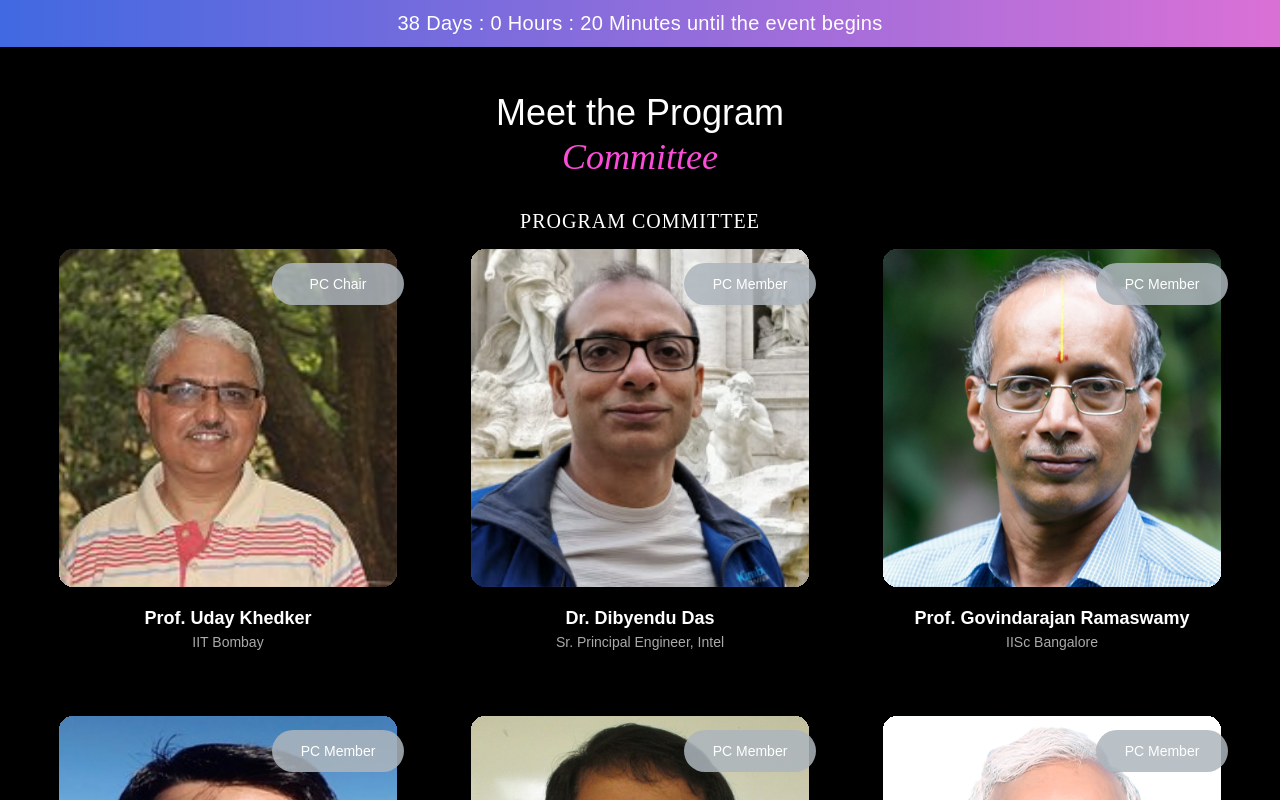
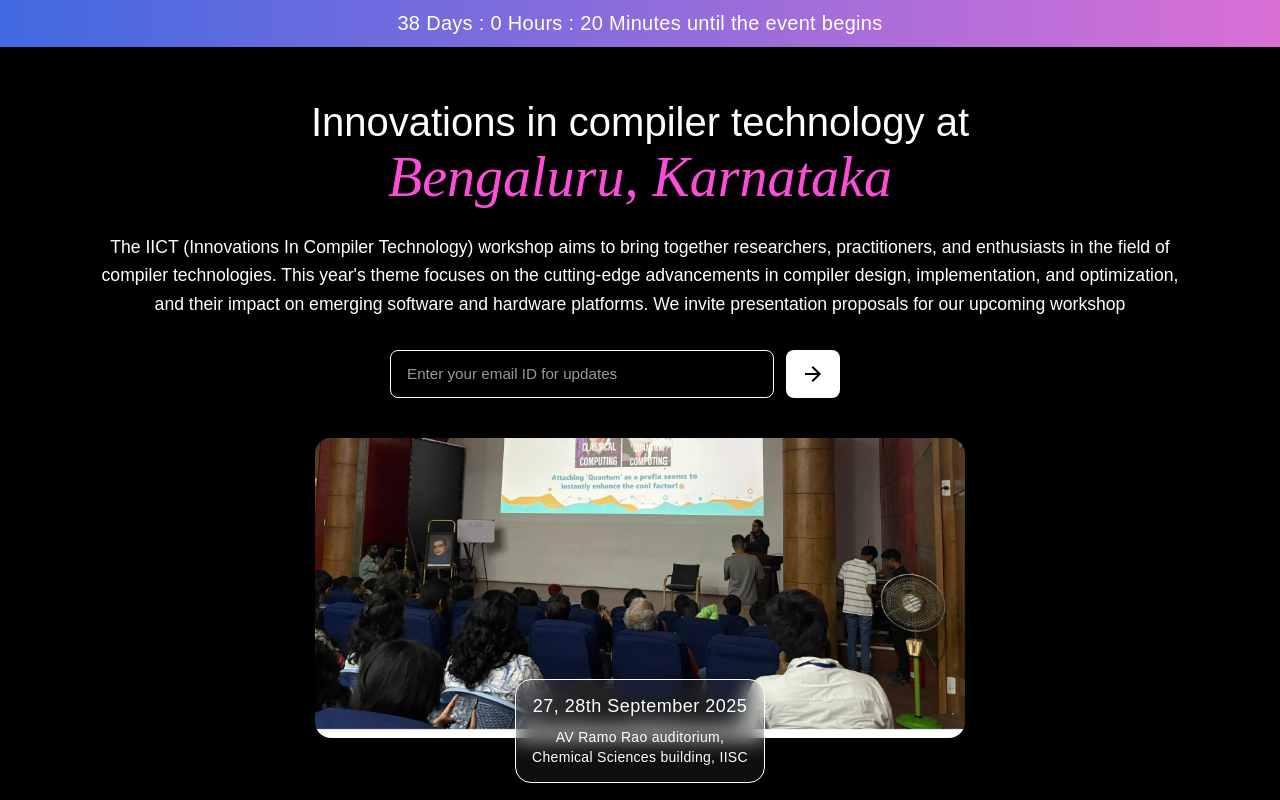
Before and after one commit to compilertech/compilertech-fe, a React (Vite) app: page / in a window 1280 px wide. Shown: the top 800 px of the page. Built offline with nearby package versions, Linux system fonts and the light colour scheme; a web font is replaced by a local one.

Commit message:
fix responsiveness

```diff
--- a/src/components/2025Page/ProgramCommittee.tsx
+++ b/src/components/2025Page/ProgramCommittee.tsx
@@ -12,8 +12,12 @@ const ProgramSection = styled.div`
   width: 100%;
   box-sizing: border-box;
 
-  @media (max-width: ${TABLET_BREAKPOINT}) {
-    padding: 3rem 2rem;
+  @media (max-width: 950px) {
+    padding: 3rem 2.5rem;
+  }
+
+  @media (max-width: 660px) {
+    padding: 2.5rem 1.5rem;
   }
 
   @media (max-width: ${MOBILE_BREAKPOINT}) {
@@ -28,7 +32,7 @@ const SectionTitle = styled.div`
   @media (max-width: ${TABLET_BREAKPOINT}) {
     text-align: center;
     margin-left: 0;
-    margin-bottom: 30px;
+    margin-bottom: 25px;
   }
 `;
 
@@ -63,19 +67,26 @@ const Grid = styled.div`
   gap: 30px;
   margin-bottom: 50px;
 
-  @media (max-width: ${TABLET_BREAKPOINT}) {
+  @media (max-width: 1024px) {
+    gap: 20px;
+    margin-bottom: 40px;
+  }
+
+  @media (max-width: 950px) {
+    grid-template-columns: repeat(2, 1fr);
+    gap: 20px;
+    margin-bottom: 35px;
+  }
+
+  @media (max-width: 660px) {
+    grid-template-columns: 1fr;
+    max-width: 400px;
+    margin: 0 auto 30px;
     gap: 20px;
   }
 
-  @media (max-width: ${MOBILE_BREAKPOINT}) {
-    grid-template-columns: repeat(2, 1fr);
-    gap: 15px;
-  }
-
   @media (max-width: 500px) {
-    grid-template-columns: 1fr;
     max-width: 350px;
-    margin: 0 auto 40px;
   }
 `;
 
@@ -91,10 +102,15 @@ const CommitteeLabel = styled.div`
   letter-spacing: 1px;
   text-transform: uppercase;
 
-  @media (max-width: ${TABLET_BREAKPOINT}) {
+  @media (max-width: 1340px) {
     text-align: center;
-    margin: 10px 0;
+    margin: 15px 0;
     width: 100%;
+  }
+
+  @media (max-width: 660px) {
+    margin: 15px 0;
+    font-size: 18px;
   }
 `;
 
@@ -105,10 +121,15 @@ const MemberCard = styled.div`
   display: flex;
   flex-direction: column;
   background-color: black;
-  margin-bottom: 25px;
+  margin-bottom: 0px;
 
   @media (max-width: ${TABLET_BREAKPOINT}) {
     align-items: center;
+    margin-bottom: 5px;
+  }
+
+  @media (max-width: 660px) {
+    margin-bottom: 0;
   }
 `;
 
@@ -119,14 +140,14 @@ const MemberImageContainer = styled.div`
   position: relative;
   border-radius: 10px;
 
-  @media (max-width: ${TABLET_BREAKPOINT}) {
+  @media (max-width: 950px) {
     margin-bottom: 0;
     border-radius: 10px;
+    height: 340px;
   }
 
-  @media (max-width: 500px) {
+  @media (max-width: 660px) {
     height: 350px;
-    border-radius: 10px;
   }
 
   @media (max-width: 370px) {
@@ -157,21 +178,114 @@ const Role = styled.div`
   color: white;
   z-index: 10;
 
-  @media (max-width: ${TABLET_BREAKPOINT}) {
+  @media (max-width: 950px) {
     top: 20px;
     right: 20px;
   }
 
-  @media (max-width: ${MOBILE_BREAKPOINT}) {
+  @media (max-width: 660px) {
     width: 120px;
     height: 38px;
     font-size: 14px;
+    top: 20px;
+    right: 30px;
   }
-
+  @media (min-width: 661px) and (max-width: 680px) {
+    width: 120px;
+    height: 38px;
+    font-size: 14px;
+    top: 5vw;
+    right: 3vw;
+  }
+  @media (min-width: 680px) and (max-width: 708px) {
+    width: 120px;
+    height: 38px;
+    font-size: 14px;
+    top: 5vw;
+    right: 4vw;
+  }
+  @media (min-width: 709px) and (max-width: 750px) {
+    width: 120px;
+    height: 38px;
+    font-size: 14px;
+    top: 5vw;
+    right: 5vw;
+  }
+  @media (min-width: 751px) and (max-width: 830px) {
+    width: 120px;
+    height: 38px;
+    font-size: 14px;
+    top: 4vw;
+    right: 5vw;
+  }
+  @media (min-width: 831px) and (max-width: 860px) {
+    width: 120px;
+    height: 38px;
+    font-size: 14px;
+    top: 3vw;
+    right: 5vw;
+  }
+  @media (min-width: 861px) and (max-width: 950px) {
+    width: 120px;
+    height: 38px;
+    font-size: 14px;
+    top: 2vw;
+    right: 5vw;
+  }
+  @media (min-width: 951px) and (max-width: 1140px) {
+    width: 120px;
+    height: 38px;
+    font-size: 14px;
+    top: 3vw;
+    right: 1vw;
+  }
+  @media (min-width: 1141px) and (max-width: 1200px) {
+    width: 120px;
+    height: 38px;
+    font-size: 14px;
+    top: 3vw;
+    right: 20px;
+  }
+  @media (min-width: 1201px) and (max-width: 1230px) {
+    width: 120px;
+    height: 38px;
+    font-size: 14px;
+    top: 3vw;
+    right: 25px;
+  }
+  @media (min-width: 1231px) and (max-width: 1250px) {
+    width: 120px;
+    height: 38px;
+    font-size: 14px;
+    top: 3vw;
+    right: 30px;
+  }
+  @media (min-width: 1251px) and (max-width: 1300px) {
+    width: 120px;
+    height: 38px;
+    font-size: 14px;
+    top: 3vw;
+    right: 3vw;
+  }
+  @media (min-width: 1301px) and (max-width: 1340px) {
+    width: 120px;
+    height: 38px;
+    font-size: 14px;
+    top: 30px;
+    right: 3vw;
+  }
+  @media (min-width: 1341px) {
+    width: 120px;
+    height: 38px;
+    font-size: 14px;
+    top: 20px;
+    right: 3vw;
+  }
   @media (max-width: 500px) {
     top: 7.5vw;
     right: 7.5vw;
   }
+
   @media (max-width: 400px) {
     top: 30px;
     right: 8vw;
@@ -182,6 +296,10 @@ const MemberInfo = styled.div`
   padding: 15px 0;
   text-align: center;
   width: 100%;
+
+  @media (max-width: ${TABLET_BREAKPOINT}) {
+    padding: 10px 0;
+  }
 `;
 
 const MemberName = styled.div`
@@ -190,17 +308,26 @@ const MemberName = styled.div`
   font-family: Poppins, sans-serif;
   color: white;
   font-size: 18px;
+
+  @media (max-width: ${MOBILE_BREAKPOINT}) {
+    font-size: 16px;
+    margin-bottom: 3px;
+  }
 `;
 
 const MemberTitle = styled.div`
   font-size: 14px;
   color: #aaa;
   font-family: Poppins, sans-serif;
+
+  @media (max-width: ${MOBILE_BREAKPOINT}) {
+    font-size: 13px;
+  }
 `;
 
 const Divider = styled.div`
   border: 0.5px solid #cfcbc4;
-  margin: 50px 0;
+  margin: 40px 0;
   width: 96%;
   margin-left: 35px;
 
--- a/src/components/2025Page/index.tsx
+++ b/src/components/2025Page/index.tsx
@@ -35,7 +35,7 @@ export default function Home2() {
   return (
     <Main>
       <CountdownTimer eventDate={eventDate} />
-      {/* <Hero2 /> */}
+      <Hero2 />
       {/* <SponsorsComponent /> */}
       <ProgramCommittee />
       {/* <Testimonial />
```
